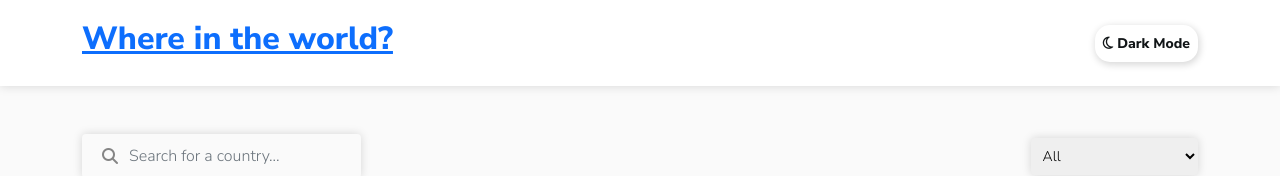
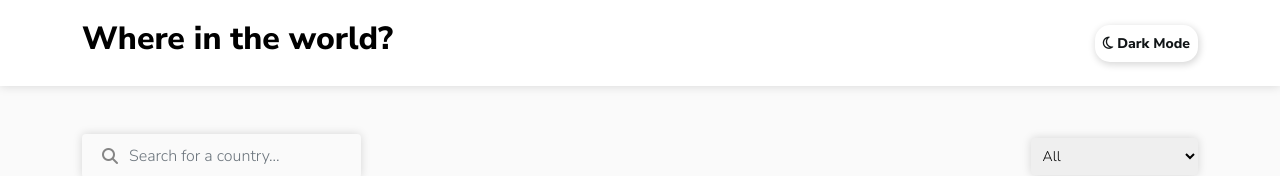
Before and after one commit to OsamaEid1/Rest-Countries-Api, a plain HTML site: page index.html in a window 1280 px wide. Shown: the top 176 px of the page. Drawn offline with nearby package versions, Linux system fonts and the light colour scheme; no server answers.

Commit message:
Update header in index.html

```diff
--- a/index.html
+++ b/index.html
@@ -24,7 +24,7 @@
     <!-- Start header  -->
     <header>
         <div class="container d-flex justify-content-between align-items-center">
-            <h2 class="fw-bolder"><a href="" stye="color: black; text-decoration: none">Where in the world?</a></h2>
+            <h2 class="fw-bolder"><a href="" style="color: black; text-decoration: none">Where in the world?</a></h2>
             <div class="theme-switcher p-2">
                 <i class="far fa-light fa-moon"></i>
                 <span class="fw-bold ms-1">Dark Mode</span>
```
